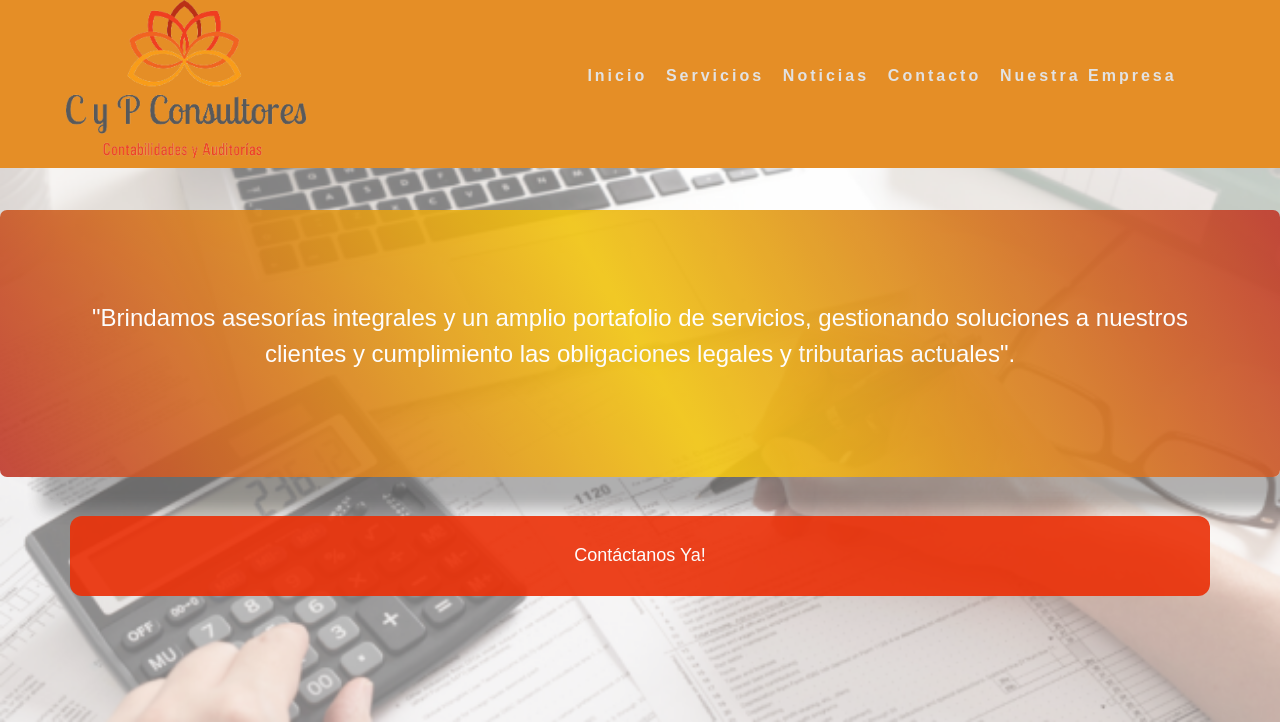
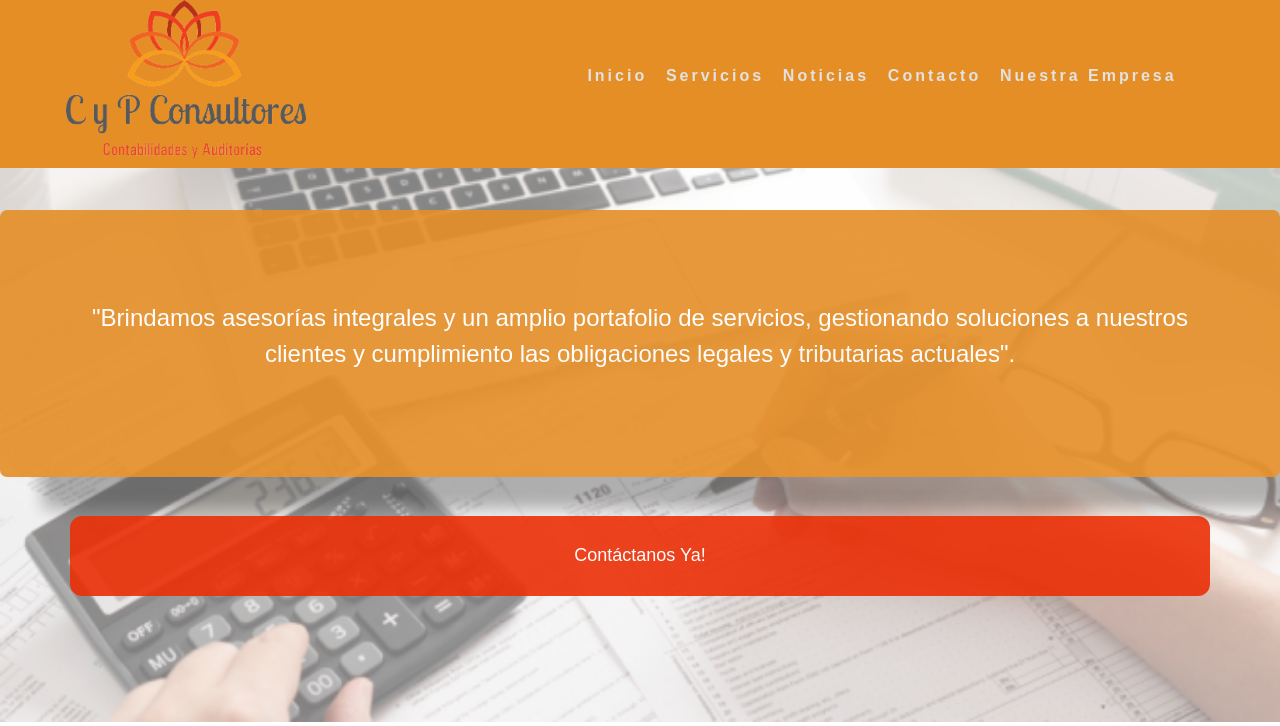
Before and after one commit to Toqui012/ContabilidadCeci, a PHP site: page / in a window 1280 px wide. Shown: the top 726 px of the page. Run offline with PHP 8.4, Linux system fonts and the light colour scheme; some libraries are stand-ins or nearby versions.

Commit message:
nuevo color enunciado

```diff
--- a/style.css
+++ b/style.css
@@ -199,7 +199,7 @@ li , a{
     margin-top: -40%;
     margin-bottom: 27%;
     box-shadow: 35px 40px 15px -8px rgba(51, 51, 51, 0.4);
-    background: linear-gradient(-120deg, #c0392b,#f1c40f,#c0392b);
+    background-color: #e58e26;
     opacity: 0.9;
     padding: 7%;
     border-radius: 7px;
```
